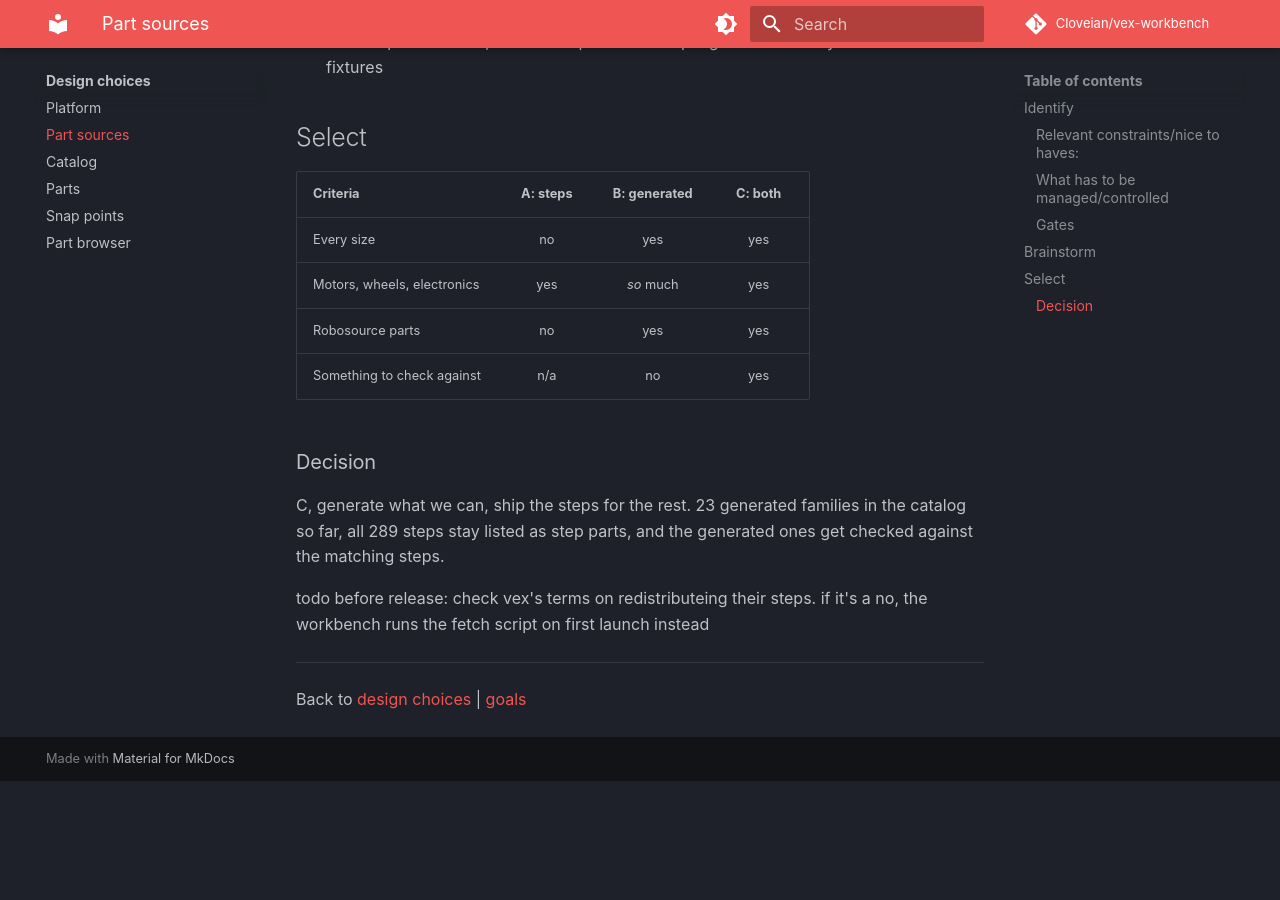
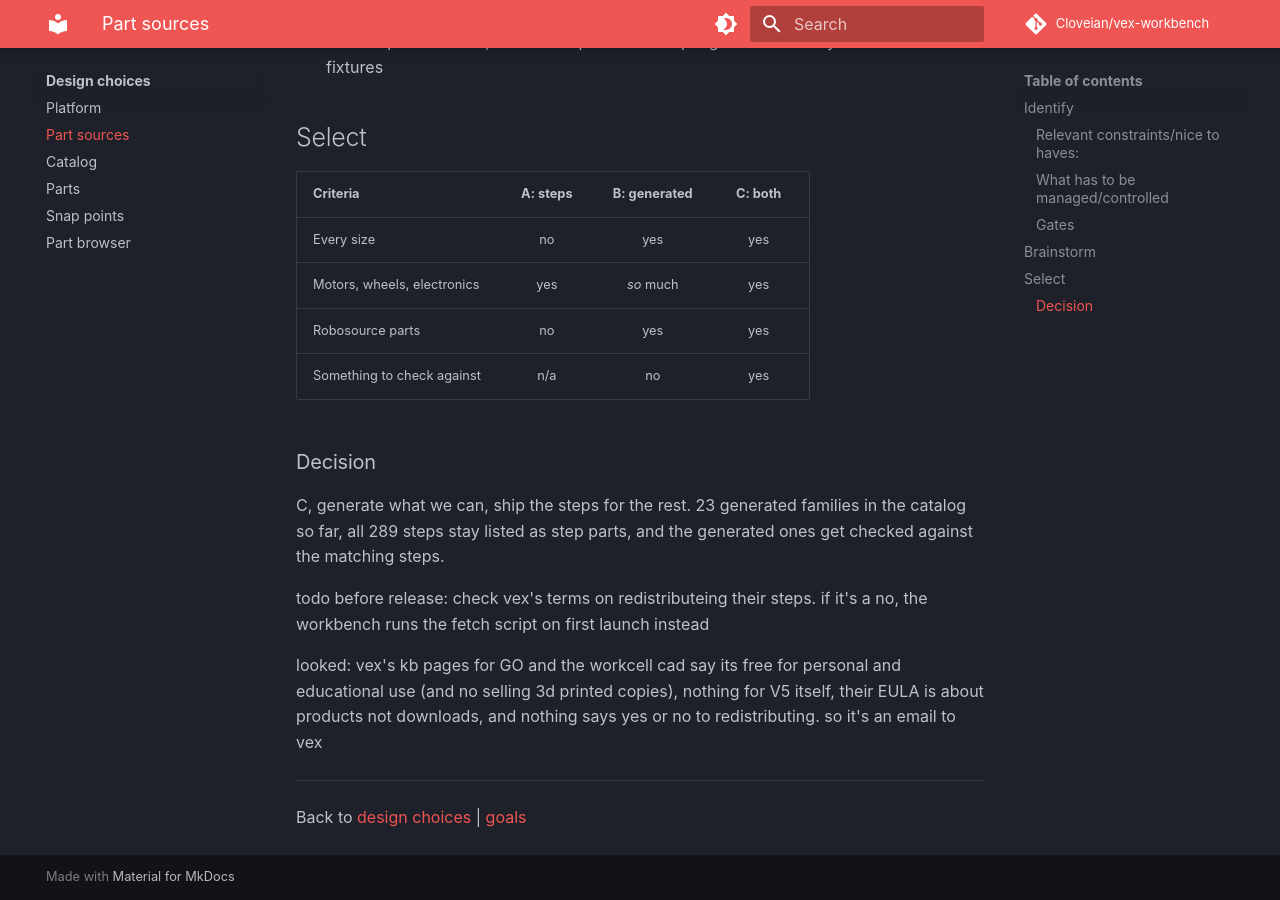
Before and after one commit to Cloveian/vex-workbench, an MkDocs documentation site: the page built from docs/design-choices/part-sources.md, in a window 1280 px wide and 900 px high, scrolled down 1568 px. Built offline with MkDocs 1.6.1 and Material for MkDocs 9.7.7, drawn with Linux system fonts in a browser that asks for light colours; comment, search, counter and statistics services are not loaded; before the commit the page ends 2349 px from its top, so only the background shows below that.

Commit message:
looked up vexs cad terms, they dont say either way

```diff
--- a/docs/design-choices/part-sources.md
+++ b/docs/design-choices/part-sources.md
@@ -56,5 +56,7 @@
 
 todo before release: check vex's terms on redistributeing their steps. if it's a no, the workbench runs the fetch script on first launch instead
 
+looked: vex's kb pages for GO and the workcell cad say its free for personal and educational use (and no selling 3d printed copies), nothing for V5 itself, their EULA is about products not downloads, and nothing says yes or no to redistributing. so it's an email to vex
+
 ---
 Back to [design choices](index.md) | [goals](../goals.md)
```
